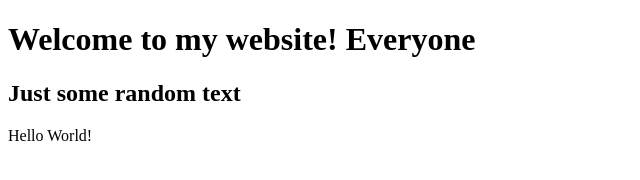
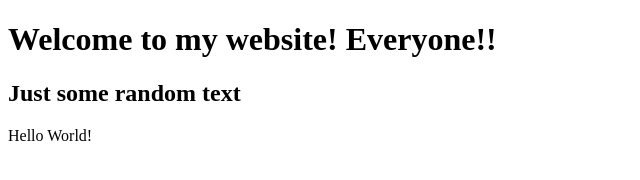
Before and after one commit to d0nda/Huddle-Landing-Page-Feature-Block, a plain HTML site: page hello.html in a window 1280 px wide. Shown: the full height of the page, 0-640 px from the left. Drawn offline with Linux system fonts and the light colour scheme.

Commit message:
Add exclamation point

```diff
--- a/hello.html
+++ b/hello.html
@@ -6,7 +6,7 @@
         </title>
     </head>
     <body>
-        <h1>Welcome to my website! Everyone</h1>
+        <h1>Welcome to my website! Everyone!!</h1>
         <h2>Just some random text</h2>
         Hello World!
     </body>
```
